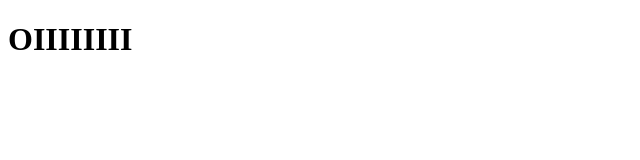
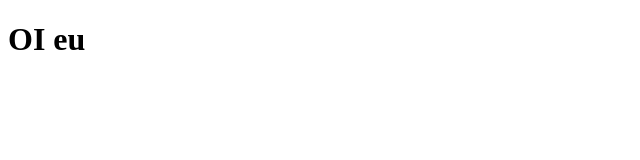
Before and after one commit to Iyukari/Iyukari.github.io, a plain HTML site: page index.html in a window 1280 px wide. Shown: the whole page, without its empty margins (0-640 px from the left). Drawn offline with Linux system fonts and the light colour scheme.

Commit message:
Update index.html

```diff
--- a/index.html
+++ b/index.html
@@ -6,6 +6,6 @@
     <title>Document</title>
 </head>
 <body>
-    <h1>OIIIIIIII</h1>
+    <h1>OI eu</h1>
 </body>
 </html>
```
